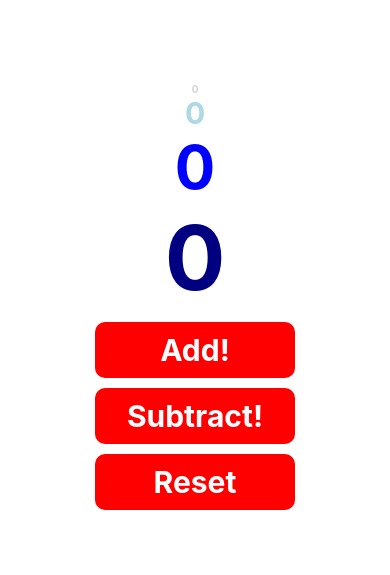
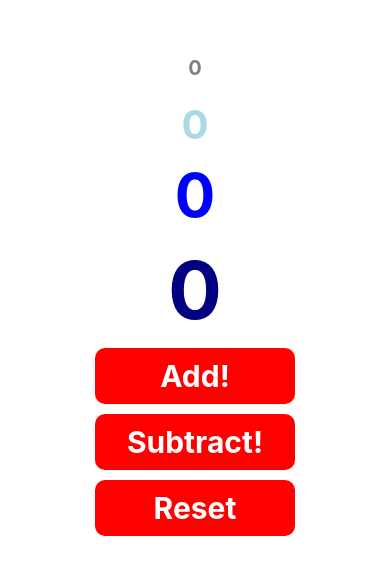
Before and after one commit to Fabulous80/demoApp1, a React Native app: screen / in a window 390 px wide. Shown: the part 101-676 px from the top of the page. Built offline with nearby package versions, Linux system fonts and the light colour scheme.

Commit message:
added props.marginBottom to Text

```diff
--- a/App.js
+++ b/App.js
@@ -38,10 +38,10 @@ export default function App() {
   return (
     <View style={styles.container}>
 
-      <CounterText color="lightgrey" fontSize={10}>{count}</CounterText>
-      <CounterText color="lightblue" fontSize={30}>{count}</CounterText>
-      <CounterText color="blue" fontSize={60}>{count}</CounterText>
-      <CounterText color="navy" fontSize={90}>{count}</CounterText>
+      <CounterText color="grey" marginBottom={20} fontSize={20}>{count}</CounterText>
+      <CounterText color="lightblue" marginBottom={10} fontSize={40}>{count}</CounterText>
+      <CounterText color="blue" marginBottom={10} fontSize={60}>{count}</CounterText>
+      <CounterText color="navy"marginBottom={0} fontSize={80}>{count}</CounterText>
 
       <TouchableOpacity onPress={increment} style={styles.button}>
         <Text style={styles.buttonText}>Add!</Text>
--- a/components/CounterText.js
+++ b/components/CounterText.js
@@ -9,6 +9,7 @@ export default function CounterText(props) {
        {
          color: props.color,
          fontSize: props.fontSize,
+         marginBottom: props.marginBottom,
        }
      ]}>
        {props.children}
```
